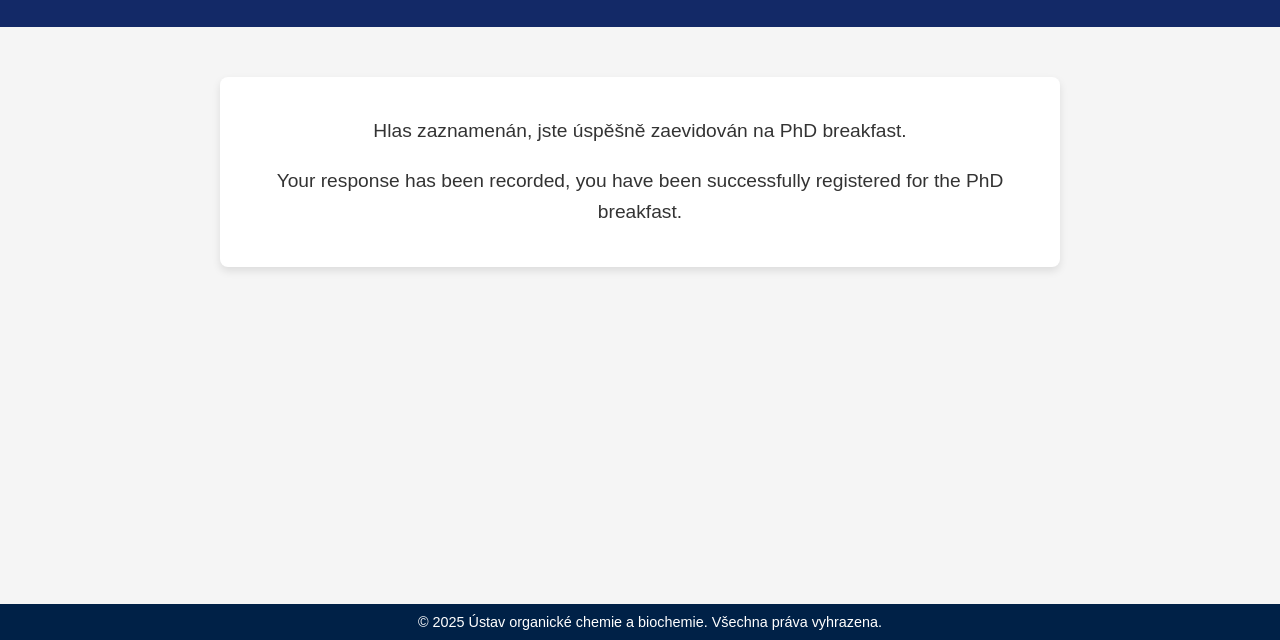
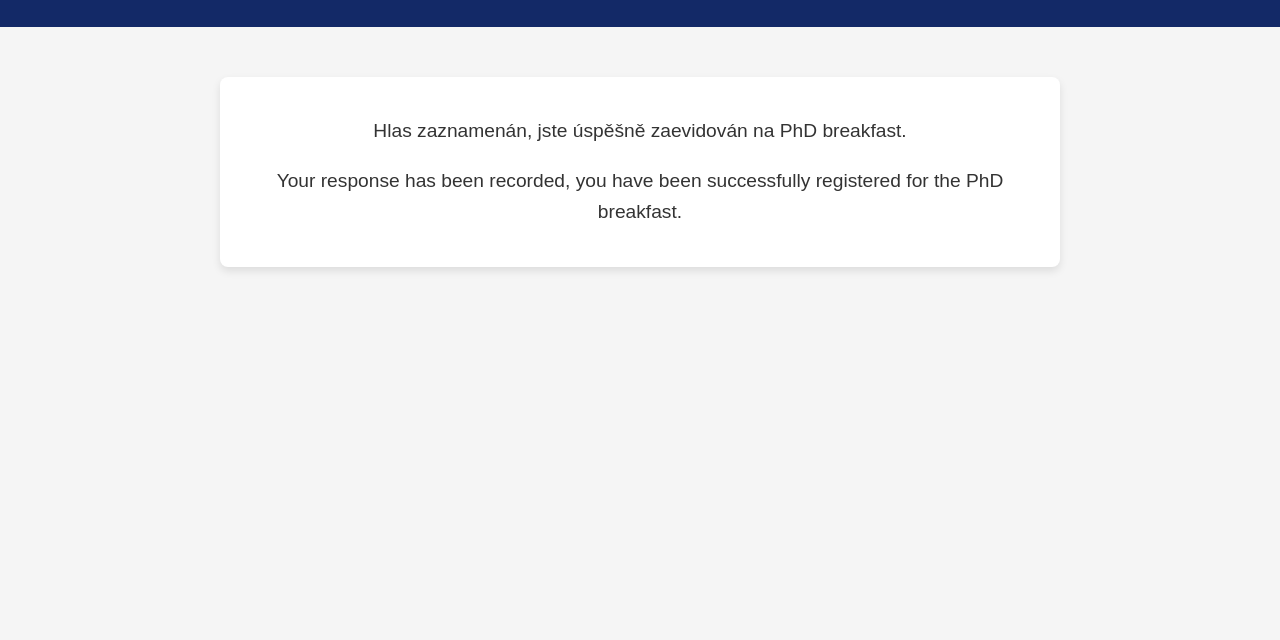
Before and after one commit to Tomistoma/counter, a website: page thanks.html in a window 1280 px wide. Shown: the part 160-800 px from the top of the page. Drawn offline with Linux system fonts and the light colour scheme.

Commit message:
removing footer

```diff
--- a/thanks.html
+++ b/thanks.html
@@ -68,8 +68,6 @@
     <p>Your response has been recorded, you have been successfully registered for the PhD breakfast.</p>
   </main>
 
-  <footer>
-    &copy; 2025 Ústav organické chemie a biochemie. Všechna práva vyhrazena.
-  </footer>
+
 </body>
 </html>
```
